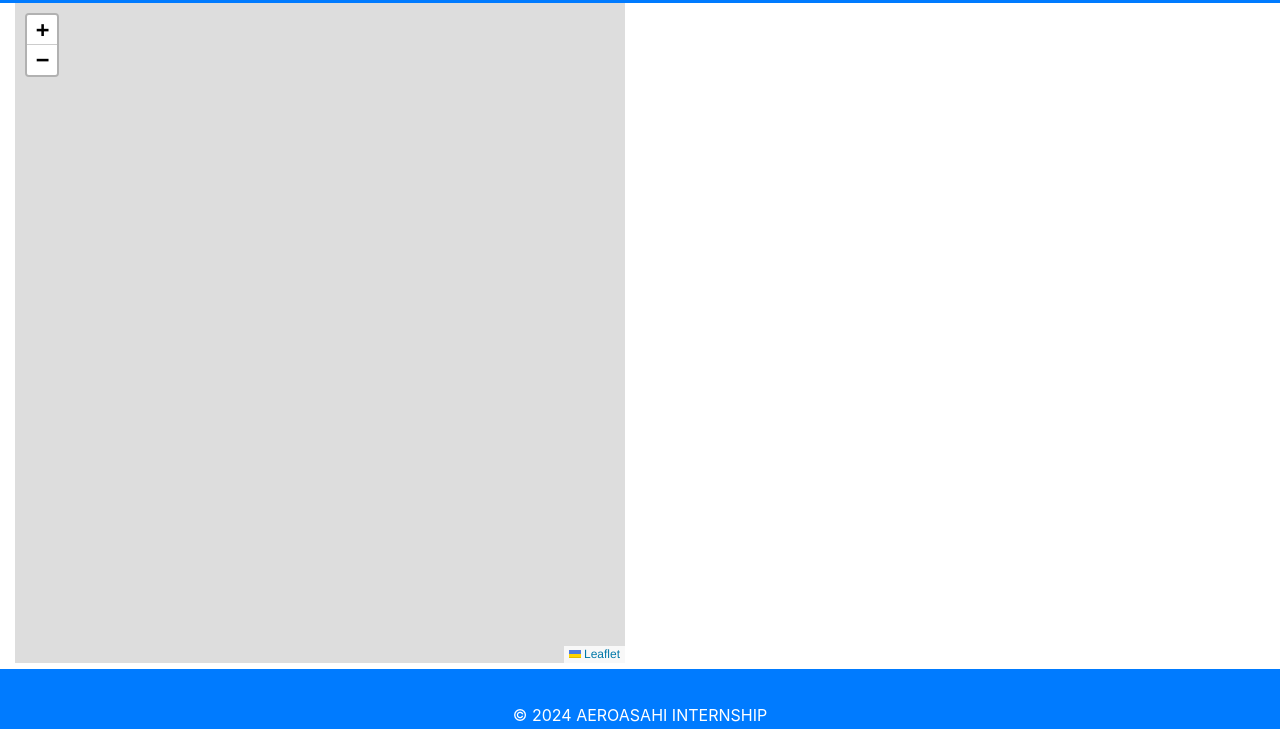
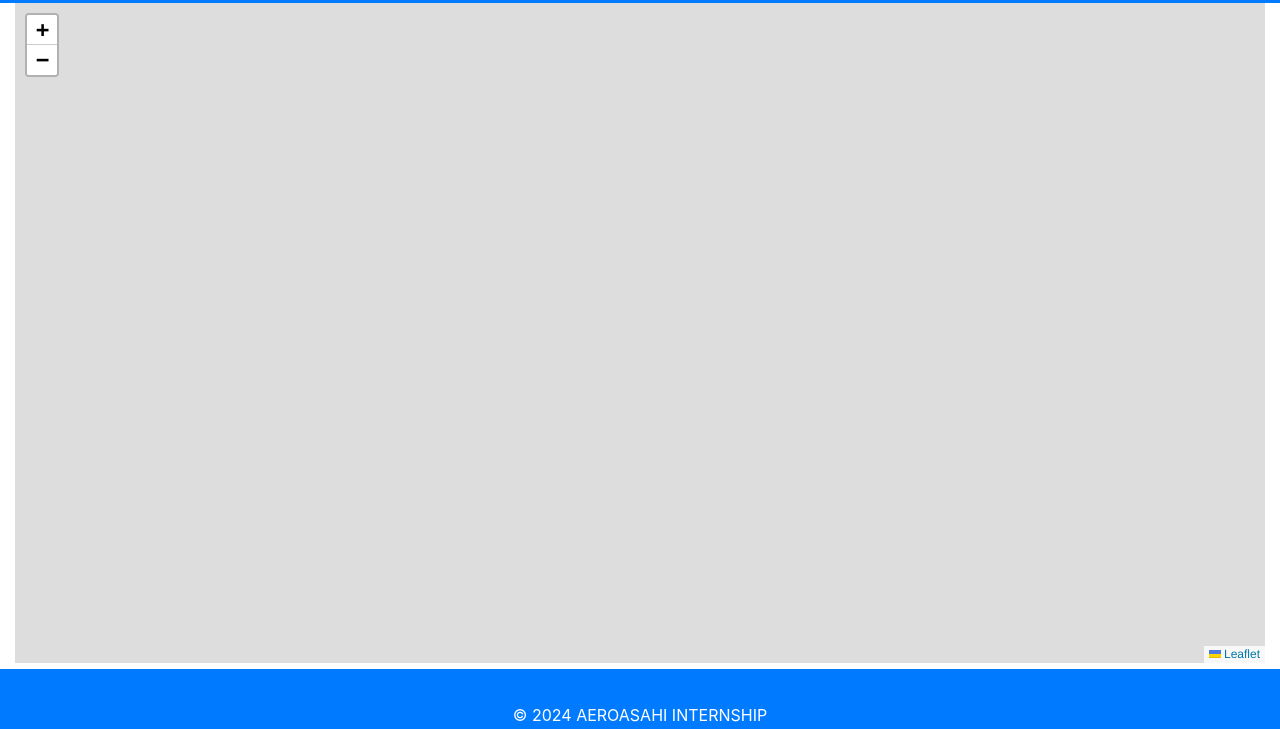
Before and after one commit to kooohei-shinohara/internship2024_groupwork, a website: page views/index.html in a window 1280 px wide. Shown: the part 71-800 px from the top of the page. Drawn offline with nearby package versions, Linux system fonts and the light colour scheme; no server answers.

Commit message:
全画面

```diff
--- a/views/index.html
+++ b/views/index.html
@@ -14,12 +14,8 @@
     </header>
 
     <div class="container-fluid">
-        <div class="row">
-            <!-- 左半分に地図を表示 -->
-            <div class="col-md-6">
-                <div id="map"></div>
-            </div>
-        </div>
+        <div id="map"></div>
+
     </div>
 
     <footer class="footer bg-primary text-white text-center py-3">
```
